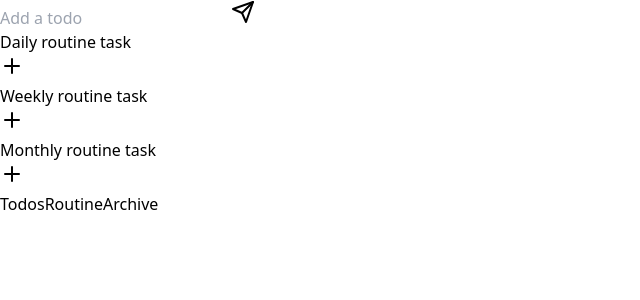
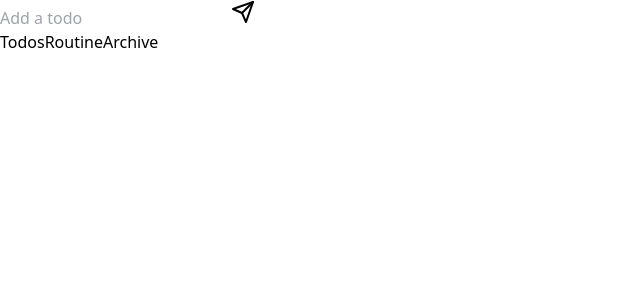
Before and after one commit to kkanho/Todos, a React (Vite) app: page / in a window 1280 px wide. Shown: the top 300 px of the page, without its empty margins (0-640 px from the left). Built offline with nearby package versions, Linux system fonts and the light colour scheme.

Commit message:
fix: remove sample todos

```diff
--- a/src/App.tsx
+++ b/src/App.tsx
@@ -42,38 +42,6 @@ function App() {
         else
           setTodos(migrateOldVersion(parsedTodos as OldTodo[]))
       }
-
-      const sampleTodos: Todo[] = [
-        {
-          id: uuidv4(),
-          value: "Daily routine task",
-          done: false,
-          created_time: +new Date(),
-          finish_time: undefined,
-          archive: false,
-          routine: "daily",
-        },
-        {
-          id: uuidv4(),
-          value: "Weekly routine task",
-          done: false,
-          created_time: +new Date(),
-          finish_time: undefined,
-          archive: false,
-          routine: "weekly",
-        },
-        {
-          id: uuidv4(),
-          value: "Monthly routine task",
-          done: false,
-          created_time: +new Date(),
-          finish_time: undefined,
-          archive: false,
-          routine: "monthly",
-        },
-      ];
-
-      setTodos(sampleTodos);
 
       setIsInitialLoad(false)
     }, [])
```
